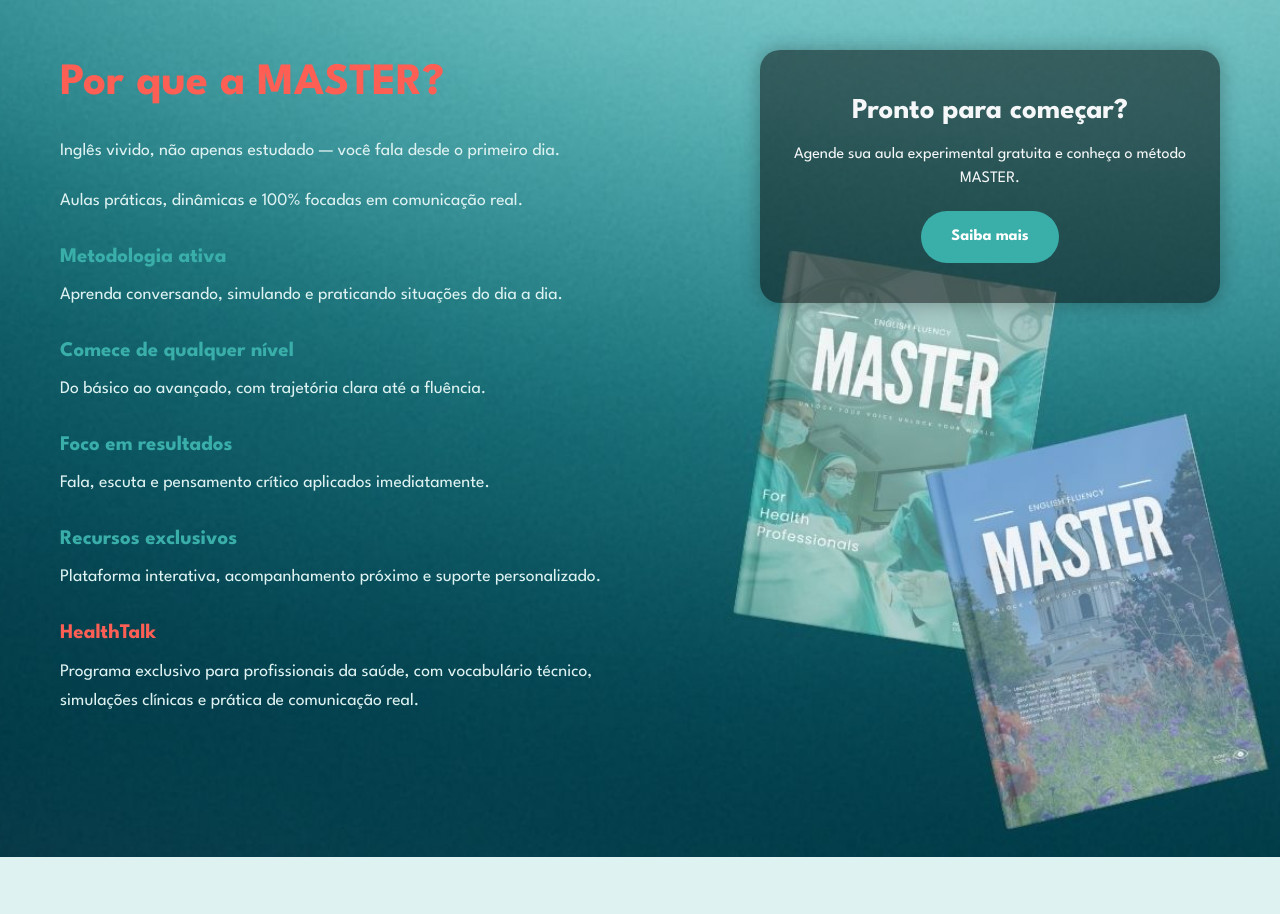
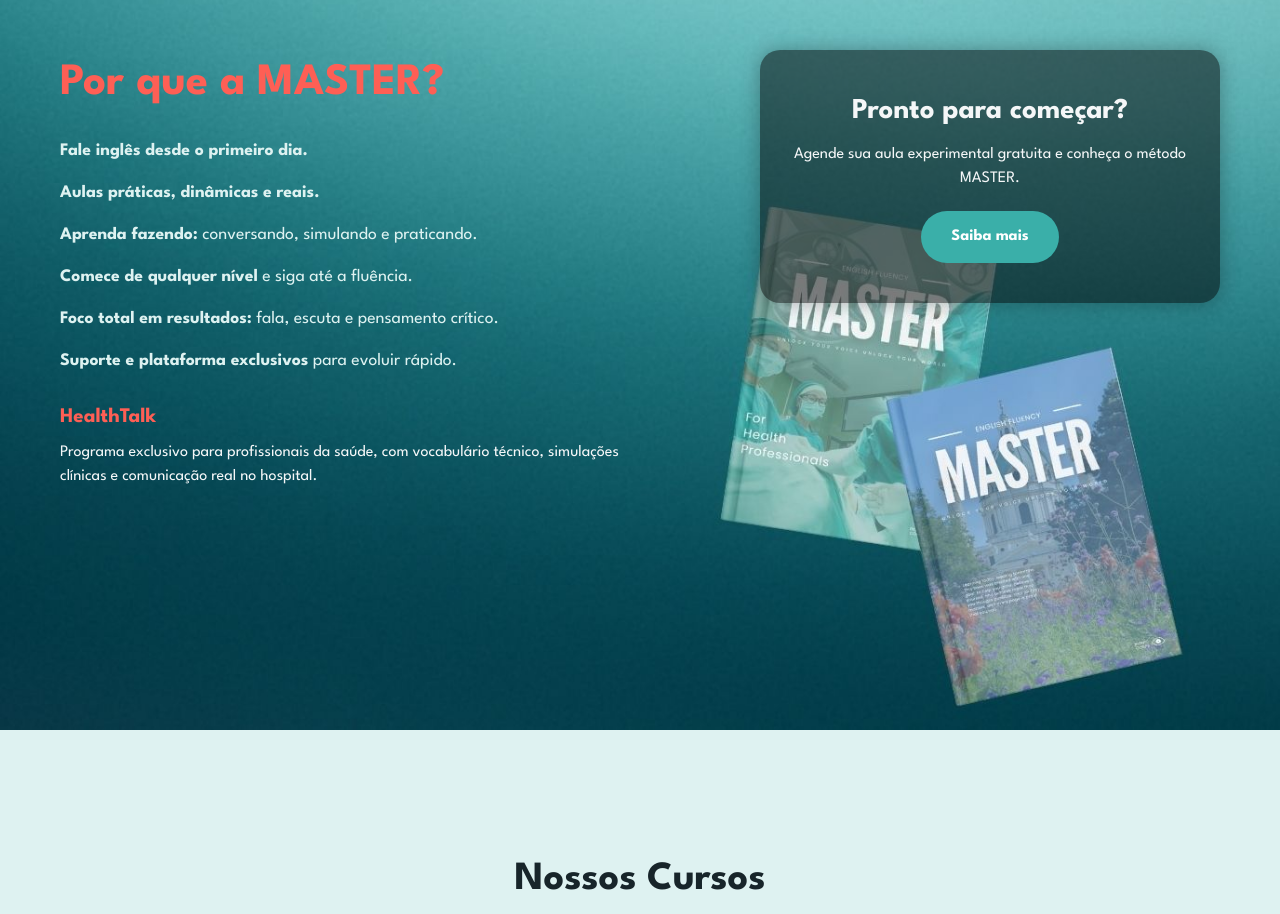
Before and after one commit to bionicarty/MASTER, a plain HTML site: page index.html in a window 1280 px wide. Shown: the part 760-1674 px from the top of the page. Drawn offline with Linux system fonts and the light colour scheme.

Commit message:
index.html

```diff
--- a/index.html
+++ b/index.html
@@ -15,6 +15,7 @@
   --title: #fe5f55;         /* salmão para títulos */
   --secondary: #def2f1;     /* gelo claro */
   --text: #f5f7f8;          /* branco para textos gerais */
+  --hero-text-color: #17252a; /* azul escuro para hero */
 }
 
 * {margin:0; padding:0; box-sizing:border-box;}
@@ -101,7 +102,7 @@ nav ul ul a {font-size:14px;}
 .hero-text p {
   font-size:20px;
   margin-bottom:30px;
-  color: var(--background); /* azul escuro no lugar do branco */
+  color: var(--hero-text-color); /* azul escuro */
 }
 
 .hero-form {
@@ -129,7 +130,7 @@ nav ul ul a {font-size:14px;}
   margin-top:8px;
 }
 
-/* === POR QUE MASTER === */
+/* === POR QUE MASTER (VERSÃO PUNCHY) === */
 .master-section {
   position: relative;
   padding: 120px 60px;
@@ -159,7 +160,8 @@ nav ul ul a {font-size:14px;}
 }
 
 .master-text h1 { font-size: 2.8rem; color: var(--title); margin-bottom: 20px; }
-.master-text p { font-size: 1.1rem; color: var(--secondary); margin-bottom: 20px; line-height: 1.7; }
+.master-text ul { list-style: none; padding-left: 0; margin-bottom: 20px; }
+.master-text li { font-size: 1.1rem; color: var(--secondary); margin-bottom: 12px; line-height:1.7; }
 .master-text h3 { color: var(--primary); font-size: 1.3rem; margin-top: 25px; margin-bottom: 8px; }
 .master-text h3.special { color: var(--title); }
 
@@ -307,23 +309,17 @@ section.placeholder {
   <div class="master-container">
     <div class="master-text">
       <h1>Por que a MASTER?</h1>
-      <p>Inglês vivido, não apenas estudado — você fala desde o primeiro dia.</p>
-      <p>Aulas práticas, dinâmicas e 100% focadas em comunicação real.</p>
-
-      <h3>Metodologia ativa</h3>
-      <p>Aprenda conversando, simulando e praticando situações do dia a dia.</p>
-
-      <h3>Comece de qualquer nível</h3>
-      <p>Do básico ao avançado, com trajetória clara até a fluência.</p>
-
-      <h3>Foco em resultados</h3>
-      <p>Fala, escuta e pensamento crítico aplicados imediatamente.</p>
-
-      <h3>Recursos exclusivos</h3>
-      <p>Plataforma interativa, acompanhamento próximo e suporte personalizado.</p>
+      <ul>
+        <li><strong>Fale inglês desde o primeiro dia.</strong></li>
+        <li><strong>Aulas práticas, dinâmicas e reais.</strong></li>
+        <li><strong>Aprenda fazendo:</strong> conversando, simulando e praticando.</li>
+        <li><strong>Comece de qualquer nível</strong> e siga até a fluência.</li>
+        <li><strong>Foco total em resultados:</strong> fala, escuta e pensamento crítico.</li>
+        <li><strong>Suporte e plataforma exclusivos</strong> para evoluir rápido.</li>
+      </ul>
 
       <h3 class="special">HealthTalk</h3>
-      <p>Programa exclusivo para profissionais da saúde, com vocabulário técnico, simulações clínicas e prática de comunicação real.</p>
+      <p>Programa exclusivo para profissionais da saúde, com vocabulário técnico, simulações clínicas e comunicação real no hospital.</p>
     </div>
 
     <div class="cta-box">
```
